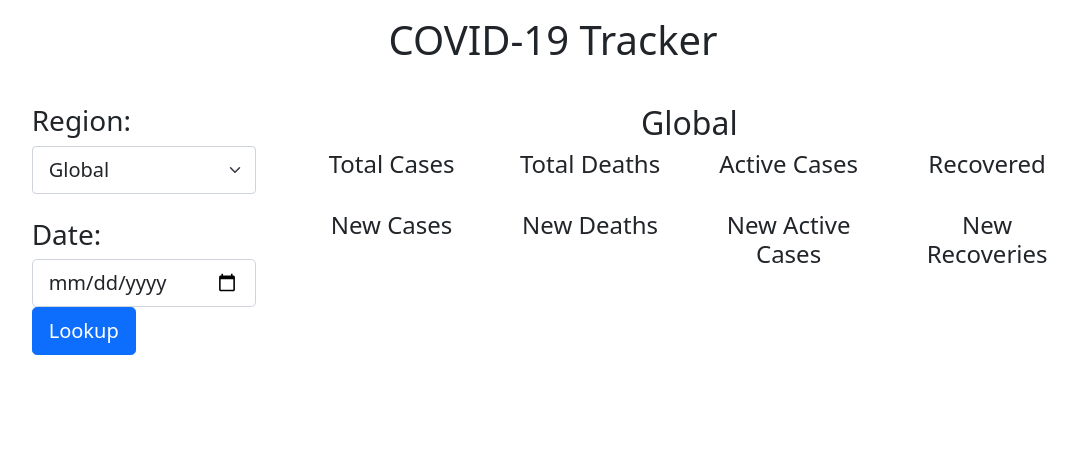
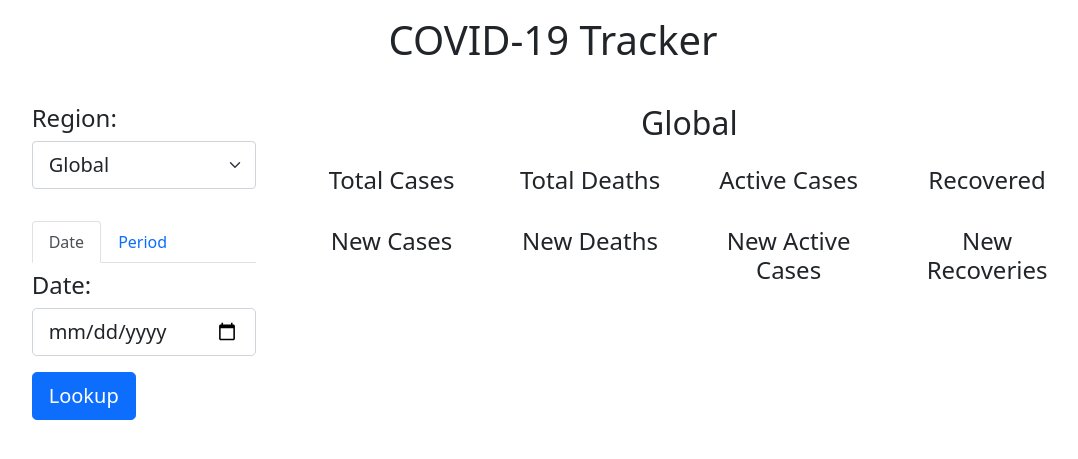
Before and after one commit to diomont/tqs_97606, a Flask app: page / in a window 1280 px wide. Shown: the top 459 px of the page, without its empty margins (87-1165 px from the left). Run offline with Flask 2, Linux system fonts and the light colour scheme; data that the repository does not hold is empty.

Commit message:
Implements frontend

```diff
--- a/HW1/webapp/app.py
+++ b/HW1/webapp/app.py
@@ -1,3 +1,4 @@
+from tracemalloc import start
 from flask import Flask, render_template, request
 import requests
 
@@ -11,6 +12,9 @@ def index():
     region_name = request.args.get("regionname", "Global")
     region_iso = request.args.get("region", "global")
     date = request.args.get("date", None)
+    start_date = request.args.get("start", None)
+    end_date = request.args.get("end", None)
+
 
     regions = requests.get(BASE_URI + "regions").json()
 
@@ -19,7 +23,13 @@ def index():
         params["iso"] = region_iso
     if date:
         params["date"] = date
+    elif start_date and end_date:
+        params["start"] = start_date
+        params["end"] = end_date
 
-    data = requests.get(BASE_URI + "incidence", params=params).json()
 
-    return render_template("index.html", regions=regions, data=data, region_name = region_name)
+    data = requests.get(BASE_URI + "incidence", params=params)#.json()
+    print(data)
+    data = data.json()
+
+    return render_template("index.html", regions=regions, data=data, region_name = region_name, date=date, start_date=start_date, end_date=end_date)
--- a/HW1/webapp/templates/index.html
+++ b/HW1/webapp/templates/index.html
@@ -12,7 +12,7 @@
         <div class="col-10 mx-auto">
             <div class="row">
                 <div class="col-3 p-4">
-                    <h3>Region:</h3>
+                    <h4>Region:</h4>
                     <select class="form-select form-select-lg" aria-label="Region" id="regionSelect">
                         <option value="global" selected>Global</option>
                         {% for region in regions %}
@@ -22,14 +22,42 @@
 
                     <br/>
 
-                    <h3>Date:</h3>
-                    <input type="date" class="form-control form-control-lg" id="datePicker" />
+                    <ul class="nav nav-tabs mt-2" role="tablist">
+                        <li class="nav-item" role="presentation">
+                            <button class="nav-link active" id="date-tab" data-bs-toggle="tab" data-bs-target="#dateContent" type="button" role="tab" aria-controls="home" aria-selected="true">Date</button>
+                        </li>
+                        <li class="nav-item" role="presentation">
+                            <button class="nav-link" id="period-tab" data-bs-toggle="tab" data-bs-target="#periodContent" type="button" role="tab" aria-controls="profile" aria-selected="false">Period</button>
+                        </li>
+                    </ul>
+                    <div class="tab-content my-2">
+                        <div class="tab-pane fade show active" id="dateContent" role="tabpanel" aria-labelledby="date-tab">
+                            <h4>Date:</h4>
+                            <input type="date" class="form-control form-control-lg" id="datePicker" />
 
-                    <button class="btn btn-lg btn-primary" type="button" onclick="lookup()">Lookup</button>
+                            <button class="btn btn-lg btn-primary mt-3" type="button" onclick="lookupDate()">Lookup</button>
+                        </div>
+                        <div class="tab-pane fade" id="periodContent" role="tabpanel" aria-labelledby="period-tab">
+                            <h4>Start date:</h4>
+                            <input type="date" class="form-control form-control-lg" id="startDatePicker" />
+                            <br/>
+                            <h4>End date:</h4>
+                            <input type="date" class="form-control form-control-lg" id="endDatePicker" />
+
+                            <button class="btn btn-lg btn-primary mt-3" type="button" onclick="lookupPeriod()">Lookup</button>
+                        </div>
+                    </div>
                 </div>
 
                 <div class="col-9 p-4 text-center">
-                    <h2 class="mb-2">{{ region_name }}</h2>
+                    <h2 class="mb-4">
+                        {{ region_name }}
+                        {% if date %}
+                            , {{date}}
+                        {% elif start_date and end_date %}
+                            , {{start_date}} to {{end_date}}
+                        {% endif %}
+                    </h2>
                     <div class="row">
                         <div class="col">
                             <h4>Total Cases</h4>
@@ -68,21 +96,49 @@
 
         <script>
 
-            function lookup() {
+            function lookupDate() {
                 let select = document.getElementById("regionSelect")
                 let regionIso = select.value
                 let regionName= select.options[select.selectedIndex].text;
                 let date = document.getElementById("datePicker").value
 
-                console.log(regionIso)
-                console.log(regionName)
-                console.log(date)
-
                 let newLoc = `/?region=${regionIso}&regionname=${regionName}`
-                if (date) newLoc += `&${date}`
+                if (date) newLoc += `&date=${date}`
 
                 window.location = newLoc
             }
+
+            function lookupPeriod() {
+                let select = document.getElementById("regionSelect")
+                let regionIso = select.value
+                let regionName= select.options[select.selectedIndex].text
+                let startDate = document.getElementById("startDatePicker").value
+                let endDate = document.getElementById("endDatePicker").value
+
+                if (!startDate) {
+                    alert("No start date selected!")
+                    return
+                }
+
+                if (!endDate) {
+                    endDate = new Date().toISOString().slice(0, 10)
+                }
+
+                if (new Date(startDate).valueOf() > new Date(endDate).valueOf()) {
+                    alert("Start date cannot be later than end date!")
+                    return
+                }
+
+                if (new Date(startDate).valueOf() == new Date(endDate).valueOf()) {
+                    let newLoc = `/?region=${regionIso}&regionname=${regionName}&date=${startDate}`
+                    window.location = newLoc
+                    return
+                }
+
+                let newLoc = `/?region=${regionIso}&regionname=${regionName}&start=${startDate}&end=${endDate}`
+                window.location = newLoc
+            }
+
         </script>
     </body>
 </html>
```
